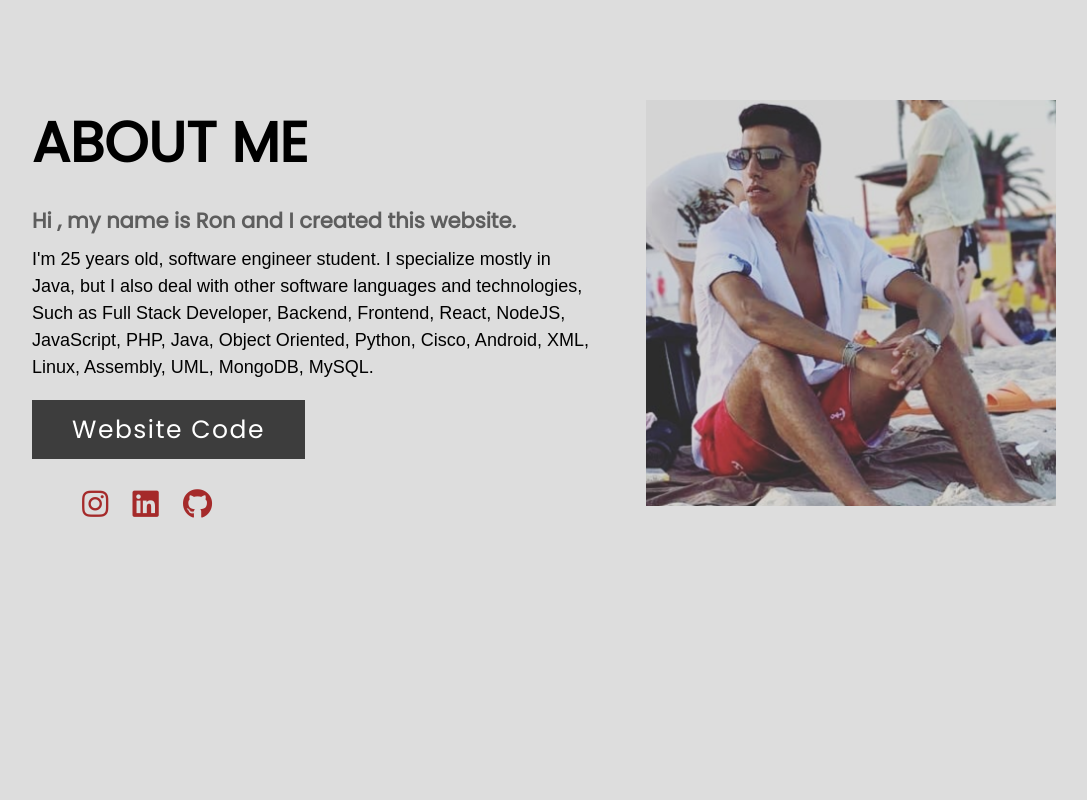
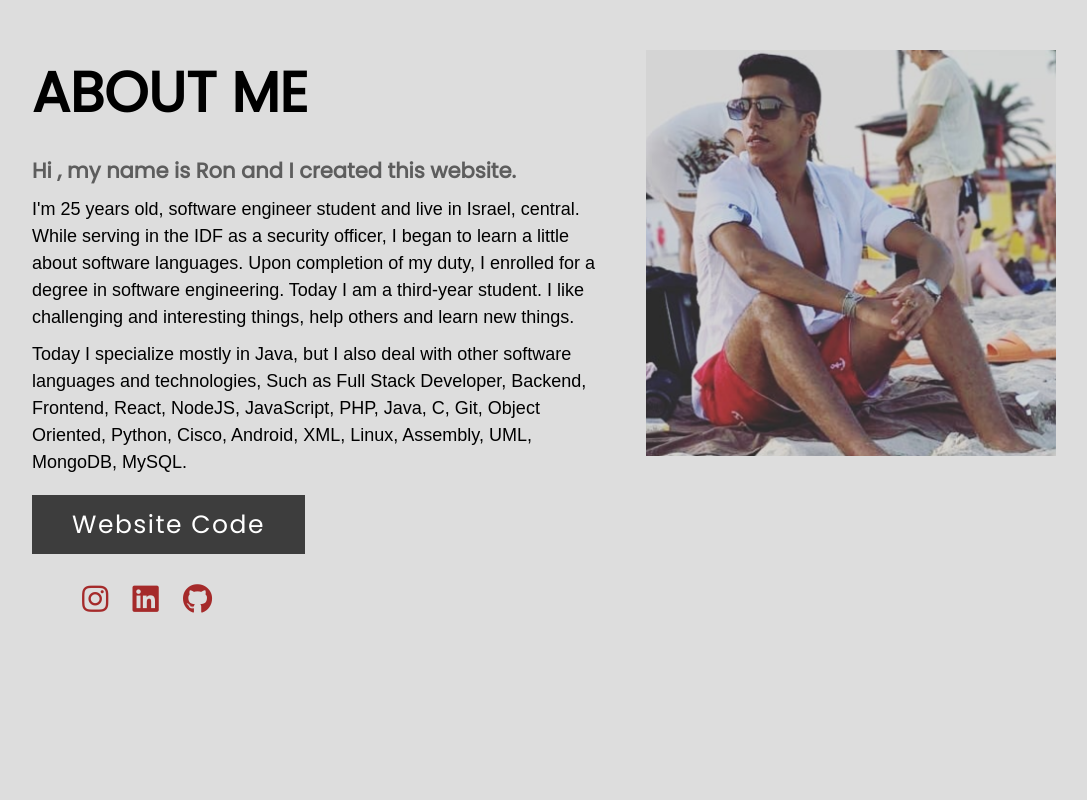
Before and after one commit to ronsha001/Ron-s-Projects, a PHP site: page /www/SelfProjects/AboutMe/AboutMe.php in a window 1280 px wide. Shown: the part 63-863 px from the top of the page, without its empty margins (96-1183 px from the left). Run offline with PHP 8.4, Linux system fonts and the light colour scheme; some libraries are stand-ins or nearby versions.

Commit message:
Update AboutMe.php

```diff
--- a/SelfProjects/AboutMe/AboutMe.php
+++ b/SelfProjects/AboutMe/AboutMe.php
@@ -80,18 +80,22 @@
                 </div>
                 <div class="content">
                     <h3>Hi <?php echo $user ?>, my name is Ron and I created this website.</h3>
-                    <p>I'm 25 years old, software engineer student.
-                    I specialize mostly in Java, but I also deal with other software languages and technologies,
-                    Such as Full Stack Developer, Backend, Frontend, React, NodeJS, JavaScript, PHP, Java, Object Oriented,
+                    <p>I'm 25 years old, software engineer student and live in Israel, central.
+                    While serving in the IDF as a security officer, I began to learn a little about software languages.
+                    Upon completion of my duty, I enrolled for a degree in software engineering.
+                    Today I am a third-year student.
+                    I like challenging and interesting things, help others and learn new things.</p>
+                    <p>Today I specialize mostly in Java, but I also deal with other software languages and technologies,
+                    Such as Full Stack Developer, Backend, Frontend, React, NodeJS, JavaScript, PHP, Java, C, Git, Object Oriented,
                     Python, Cisco, Android, XML, Linux, Assembly, UML, MongoDB, MySQL.</p>
                     <div class="button">
-                        <a href="https://github.com/ronsha001/Ron-s-Projects">Website Code</a>
+                        <a href="https://github.com/ronsha001/Ron-s-Projects" target="_blank">Website Code</a>
                     </div>
                 </div>
                 <div class="social">
-                    <a href="https://www.instagram.com/ronsharabii/"><i class="fab fa-instagram"></i></a>
-                    <a href="https://www.linkedin.com/in/ron-sharabi-54267921b/"><i class="fab fa-linkedin"></i></a>
-                    <a href="https://github.com/ronsha001"><i class="fab fa-github"></i></a>
+                    <a href="https://www.instagram.com/ronsharabii/" target="_blank"><i class="fab fa-instagram"></i></a>
+                    <a href="https://www.linkedin.com/in/ron-sharabi-54267921b/" target="_blank"><i class="fab fa-linkedin"></i></a>
+                    <a href="https://github.com/ronsha001" target="_blank"><i class="fab fa-github" ></i></a>
                 </div>
             </div>
             <div class="image-section">
--- a/SelfProjects/AboutMe/style.css
+++ b/SelfProjects/AboutMe/style.css
@@ -12,7 +12,7 @@
     width: 80%;
     display: block;
     margin: auto;
-    padding-top: 100px;
+    padding-top: 50px;
 }
 .content-section{
     float: left;
```
